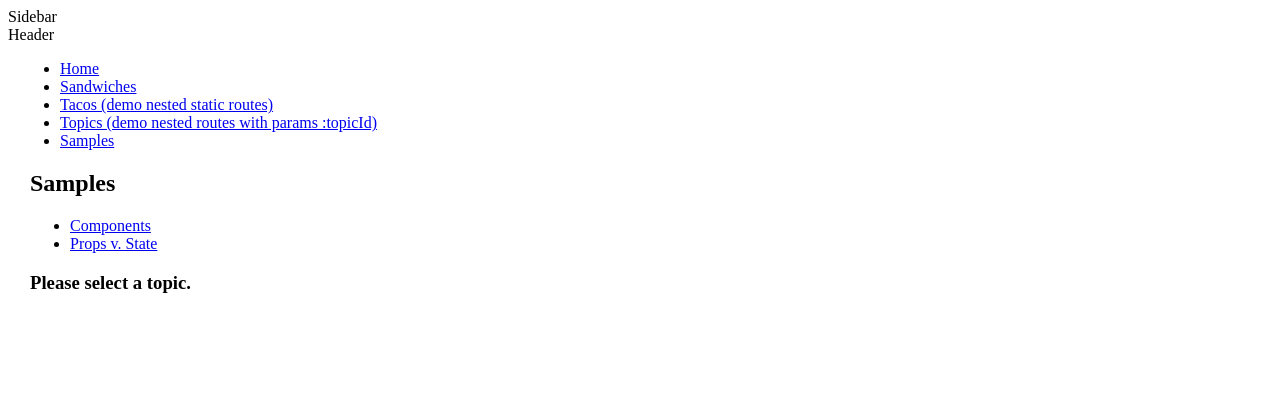
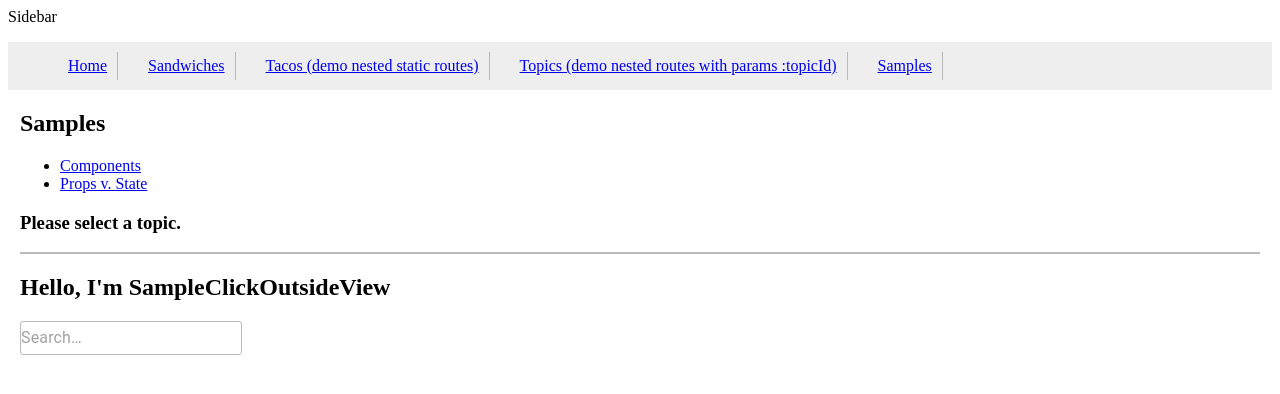
Before and after one commit to quan-vu/reactjs-starter, a React (Create React App) app: page /samples in a window 1280 px wide. Shown: the top 394 px of the page. Built offline with nearby package versions, Linux system fonts and the light colour scheme.

Commit message:
Reactor code

```diff
--- a/src/App.js
+++ b/src/App.js
@@ -4,85 +4,10 @@ import {
   Route,
   Link
 } from "react-router-dom";
-import css from './App.scss';
 
 // By default, router "/" must be import, it can not use lazyload
 import Layout from './shared/components/Layouts';
-
-
-// Lazy load component
-const SandwichesView = lazy(() => import("./views/SandwichesView"));
-const TacosView = lazy(() => import("./views/TacosView"));
-const TacosBusView = lazy(() => import("./views/TacosBusView"));
-const TacosCartView = lazy(() => import("./views/TacosCartView"));
-const TopicsView = lazy(() => import("./views/TopicsView"));
-const HomeView = lazy(() => import("./views/HomeView"));
-
-const SamplePage = lazy(() => import("./pages/SamplePage"));
-
-// Some folks find value in a centralized route config.
-// A route config is just data. React is great at mapping
-// data into components, and <Route> is a component.
-
-// Our route config is just an array of logical "routes"
-// with `path` and `component` props, ordered the same
-// way you'd do inside a `<Switch>`.
-const routes = [
-  {
-    path: "/",
-    name: "Home",
-    key: "ROOT",
-    exact: true,
-    layout: true,
-    component: HomeView
-  },
-  {
-    path: "/sandwiches",
-    name: "Sandwiches",
-    key: "SANDWICHES",
-    exact: true,
-    layout: true,
-    component: SandwichesView
-  },
-  {
-    path: "/tacos",
-    name: "Tacos (demo nested static routes)",
-    key: "TACOS",
-    exact: false,
-    layout: true,
-    component: TacosView,
-    routes: [
-      {
-        path: "/tacos/bus",
-        name: "Bus",
-        key: "TACOS_BUS",
-        component: TacosBusView
-      },
-      {
-        path: "/tacos/cart",
-        name: "Cart",
-        key: "TACOS_CART",
-        component: TacosCartView
-      }
-    ]
-  },
-  {
-    path: "/topics",
-    name: "Topics  (demo nested routes with params :topicId)",
-    key: "TOPICS",
-    exact: false,
-    layout: true,
-    component: TopicsView,
-  },
-  {
-    path: "/samples",
-    name: "Samples",
-    key: "SAMPLES",
-    exact: false,
-    layout: true,
-    component: SamplePage,
-  },
-];
+import routes from './routes';
 
 export default function App() {
   return (
@@ -90,14 +15,6 @@ export default function App() {
       <Switch>
         <Route>
           <Layout>
-            <ul className={css.AppMenu}>
-              {routes.map((route) => (
-                <li key={route.key}>
-                  <Link to={route.path}>{route.name}</Link>
-                </li>
-              ))}
-            </ul>
-
             <Suspense fallback={<div>Loading...</div>}>
               <Switch>
                 {routes.map((route) => (
--- a/src/App.scss
+++ b/src/App.scss
@@ -28,6 +28,7 @@
   color: #61dafb;
 }
 
+
 @keyframes App-logo-spin {
   from {
     transform: rotate(0deg);
--- /dev/null
+++ b/src/pages/SamplePage/components/SampleClickOutsideView/index.js
@@ -0,0 +1,46 @@
+import React, { useRef, useEffect } from 'react';
+import css from './index.module.scss';
+import InputBase from '@material-ui/core/InputBase';
+
+function SampleClickOutsideView() {
+
+  const [, setSearchValue] = React.useState('');
+
+
+  const useOutsideAlerter = (ref) => {
+    useEffect(() => {
+        function handleClickOutside(event) {
+            if (ref.current && !ref.current.contains(event.target)) {
+              const value = ref.current.value;
+              console.log("You clicked outside of me!");
+              console.log("Search input value:",value);
+              // alert("Search input value: " + value)
+            }
+        }
+
+        // Bind the event listener
+        document.addEventListener("mousedown", handleClickOutside);
+        return () => {
+            // Unbind the event listener on clean up
+            document.removeEventListener("mousedown", handleClickOutside);
+        };
+    }, [ref]);
+  }
+
+  const wrapperRef = useRef(null);
+  useOutsideAlerter(wrapperRef);
+
+  return (
+    <div className={css.wrap}>
+      <h2>Hello, I'm SampleClickOutsideView</h2>
+      <InputBase
+        className={css.input}
+        placeholder="Search…"
+        inputProps={{ 'aria-label': 'search' }}
+        inputRef={wrapperRef}
+      />
+    </div>
+  );
+}
+
+export default SampleClickOutsideView;
--- /dev/null
+++ b/src/pages/SamplePage/components/SampleClickOutsideView/index.module.scss
@@ -0,0 +1,7 @@
+.wrap{
+
+    .input{
+        border: 1px solid #bbbbbb;
+        border-radius: 3px;
+    }
+}
--- a/src/pages/SamplePage/index.js
+++ b/src/pages/SamplePage/index.js
@@ -8,6 +8,8 @@ import {
     useParams
 } from "react-router-dom";
 
+// Samples demo
+import SampleClickOutside from './components/SampleClickOutsideView';
 
 function Sample() {
     let { topicId } = useParams();
@@ -19,7 +21,8 @@ function SamplePage() {
     let match = useRouteMatch();
 
     return (
-      <div className={css.topicpage}>
+      <div className={css.wrap}>
+        <div className={css.header}>
           <h2>Samples</h2>
 
           <ul>
@@ -46,6 +49,11 @@ function SamplePage() {
             </Route>
           </Switch>
         </div>
+
+        <div>
+          <SampleClickOutside />
+        </div>
+      </div>
     );
   }
 
--- a/src/pages/SamplePage/index.module.scss
+++ b/src/pages/SamplePage/index.module.scss
@@ -1,3 +1,6 @@
-.topicpage{
-    margin: 10px;
+.wrap {
+
+    .header{
+        border-bottom: 2px solid #bbbbbb;
+    }
 }
--- /dev/null
+++ b/src/routes/index.js
@@ -0,0 +1,77 @@
+import React, { Suspense, lazy } from "react";
+
+// Lazy load component
+const SandwichesView = lazy(() => import("../views/SandwichesView"));
+const TacosView = lazy(() => import("../views/TacosView"));
+const TacosBusView = lazy(() => import("../views/TacosBusView"));
+const TacosCartView = lazy(() => import("../views/TacosCartView"));
+const TopicsView = lazy(() => import("../views/TopicsView"));
+const HomeView = lazy(() => import("../views/HomeView"));
+
+const SamplePage = lazy(() => import("../pages/SamplePage"));
+
+// Some folks find value in a centralized route config.
+// A route config is just data. React is great at mapping
+// data into components, and <Route> is a component.
+
+// Our route config is just an array of logical "routes"
+// with `path` and `component` props, ordered the same
+// way you'd do inside a `<Switch>`.
+const routes = [
+  {
+    path: "/",
+    name: "Home",
+    key: "ROOT",
+    exact: true,
+    layout: true,
+    component: HomeView
+  },
+  {
+    path: "/sandwiches",
+    name: "Sandwiches",
+    key: "SANDWICHES",
+    exact: true,
+    layout: true,
+    component: SandwichesView
+  },
+  {
+    path: "/tacos",
+    name: "Tacos (demo nested static routes)",
+    key: "TACOS",
+    exact: false,
+    layout: true,
+    component: TacosView,
+    routes: [
+      {
+        path: "/tacos/bus",
+        name: "Bus",
+        key: "TACOS_BUS",
+        component: TacosBusView
+      },
+      {
+        path: "/tacos/cart",
+        name: "Cart",
+        key: "TACOS_CART",
+        component: TacosCartView
+      }
+    ]
+  },
+  {
+    path: "/topics",
+    name: "Topics  (demo nested routes with params :topicId)",
+    key: "TOPICS",
+    exact: false,
+    layout: true,
+    component: TopicsView,
+  },
+  {
+    path: "/samples",
+    name: "Samples",
+    key: "SAMPLES",
+    exact: false,
+    layout: true,
+    component: SamplePage,
+  },
+];
+
+export default routes;
--- a/src/shared/components/Layouts/index.js
+++ b/src/shared/components/Layouts/index.js
@@ -1,12 +1,27 @@
 import React from 'react';
 import css from './index.module.scss';
+import routes from '../../../routes';
+import {
+  Link
+} from "react-router-dom";
 
 const Layout = ({ children }) => {
   return (
     <div>
       <div>Sidebar</div>
       <div className={css.body}>
-        <div>Header</div>
+        <header className={css.header}>
+          <div className={css.menu}>
+              <ul>
+                {routes.map((route) => (
+                  <li key={route.key}>
+                    <Link to={route.path}>{route.name}</Link>
+                  </li>
+                ))}
+              </ul>
+            </div>
+        </header>
+
         <div className={css.content}>{children}</div>
       </div>
     </div>
--- a/src/shared/components/Layouts/index.module.scss
+++ b/src/shared/components/Layouts/index.module.scss
@@ -6,3 +6,16 @@
   padding: 0 12px;
   height: calc(100vh - var(--height-header));
 }
+
+.menu{
+  background-color: #eeeeee;
+
+  ul {
+    li {
+     display: inline-block;
+     margin: 10px;
+     padding: 5px 10px;
+     border-right: 1px solid #bbbbbb;
+    }
+  }
+}
```
Lines whose indentation alone changed are shown as unchanged.
